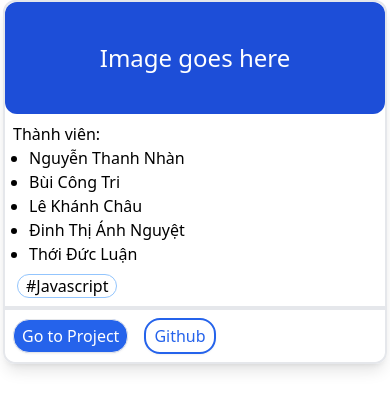
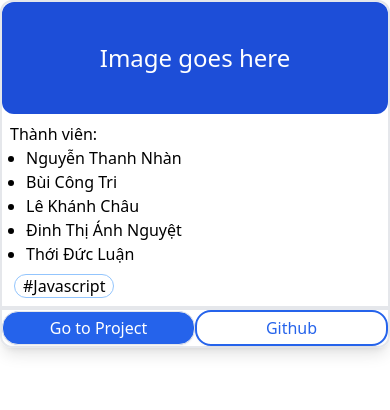
Before and after one commit to LuxionRob/tailwind-seminar, a website: page src/index.html in a window 390 px wide. Drawn offline with nearby package versions, Linux system fonts and the light colour scheme; files that its build step writes are made by us from their sources.

Commit message:
Demo responsive

```diff
--- a/src/assets/tailwind.input.css
+++ b/src/assets/tailwind.input.css
@@ -4,6 +4,6 @@
 
 @layer components {
   .hashtag {
-    @apply px-2 mx-1 my-1 border border-blue-300 rounded-2xl;
+    @apply mx-1 my-1 rounded-2xl border border-blue-300 px-2;
   }
 }
--- a/src/index.html
+++ b/src/index.html
@@ -7,7 +7,7 @@
   </head>
 
   <body class="h-screen w-screen">
-    <div class="relative mx-auto my-auto w-96 cursor-pointer items-center rounded-xl border-2 shadow-lg">
+    <div class="relative mx-auto my-auto w-full cursor-pointer items-center rounded-xl border-2 shadow-lg lg:w-96">
       <div class="flex h-28 items-center justify-center rounded-xl bg-blue-700">
         <h1 class="right absolute mx-auto text-center text-2xl text-white">Image goes here</h1>
       </div>
@@ -27,8 +27,12 @@
       </div>
 
       <div class="flex flex-wrap items-center rounded-b-xl border-t-2 bg-white">
-        <button class="m-2 rounded-2xl border bg-blue-600 p-1 px-2 text-white shadow-sm">Go to Project</button>
-        <button class="m-2 rounded-2xl border-2 border-blue-600 p-1 px-2 text-blue-600 shadow-sm">Github</button>
+        <button class="m-0 w-1/2 rounded-2xl border bg-blue-600 p-1 px-2 text-white shadow-sm lg:m-2 lg:w-fit">
+          Go to Project
+        </button>
+        <button class="m-0 w-1/2 rounded-2xl border-2 border-blue-600 p-1 px-2 text-blue-600 shadow-sm lg:m-2 lg:w-fit">
+          Github
+        </button>
       </div>
     </div>
   </body>
```
Also changed, not shown: README.md, tailwind.config.js (line endings or trailing spaces).
